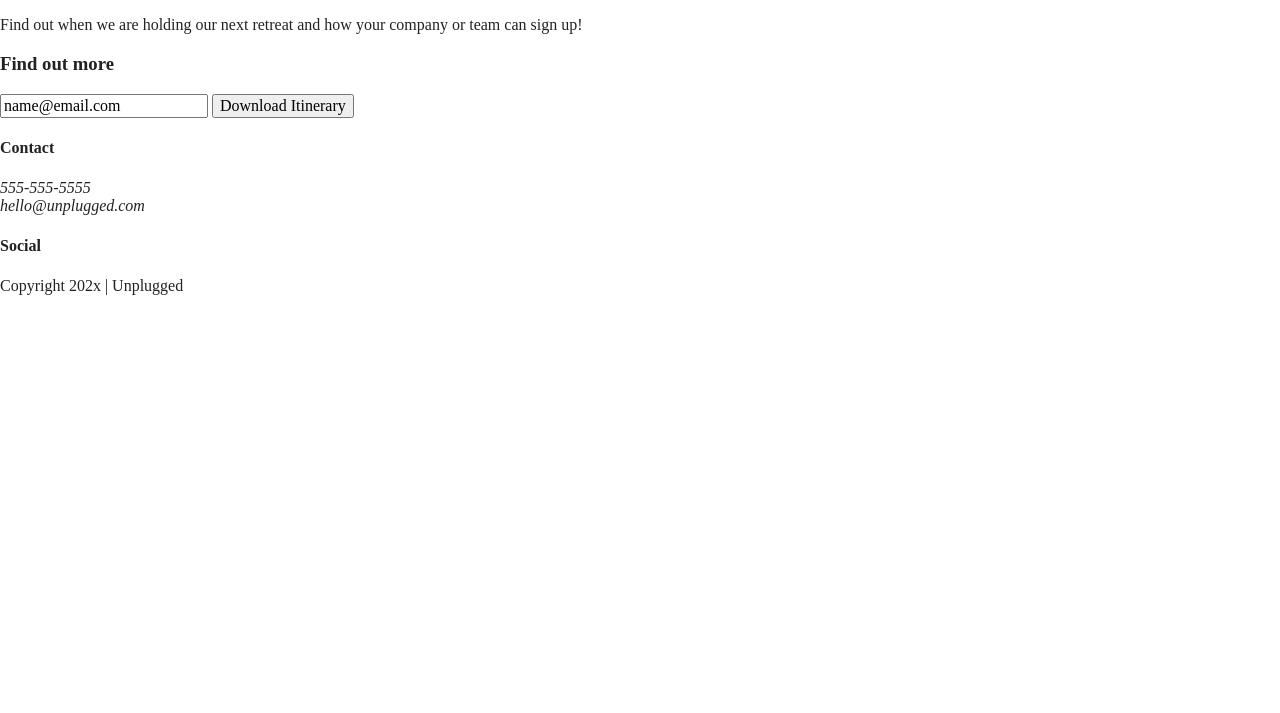
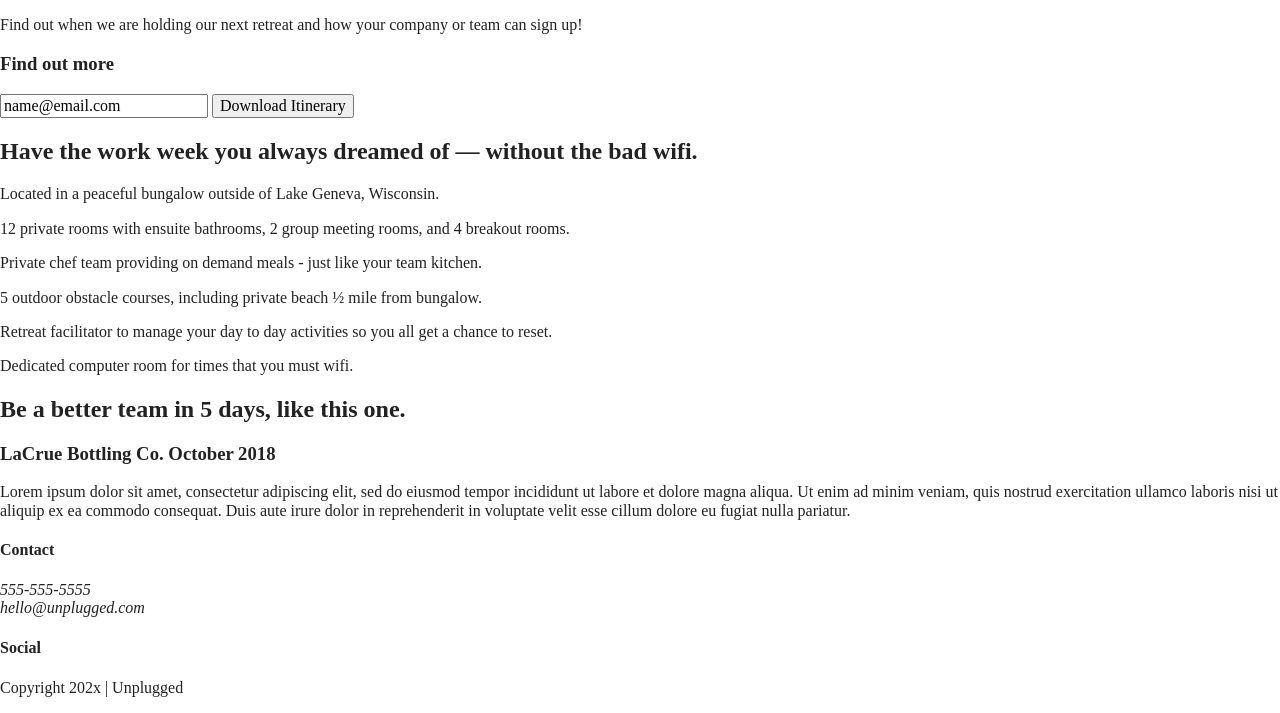
Before and after one commit to bwefler/responsive-website-project, a website built with Parcel: page index.html in a window 1280 px wide. Shown: the part 176-889 px from the top of the page. Before the commit the page ends 800 px from the top, so only its background shows below. Built offline with nearby package versions, Linux system fonts and the light colour scheme.

Commit message:
Finished coding index.html

```diff
--- a/index.html
+++ b/index.html
@@ -59,7 +59,59 @@
         </div><!-- end form -->
       </div> <!-- end content-wrapper -->
     </aside>
-  </main> <!-- main wrapper -->
+    <section class="features">
+      <div class="content-wrapper">
+        <h2>Have the work week you always dreamed of — without the bad wifi.</h2>
+        <div class="features-items">
+          <article>
+            <p class="fontawesome-icon"></p>
+            <p class="features-item-description">Located in a peaceful bungalow
+              outside of Lake Geneva, Wisconsin.</p>
+          </article>
+          <article>
+            <p class="fontawesome-icon"></p>
+            <p class="features-item-description">12 private rooms with ensuite
+              bathrooms, 2 group meeting rooms, and 4 breakout rooms.</p>
+          </article>
+          <article>
+            <p class="fontawesome-icon"></p>
+            <p class="features-item-description">Private chef team providing on
+              demand meals - just like your team kitchen.</p>
+          </article>
+          <article>
+            <p class="fontawesome-icon"></p>
+            <p class="features-item-description">5 outdoor obstacle courses,
+              including private beach ½ mile from bungalow.</p>
+          </article>
+          <article>
+            <p class="fontawesome-icon"></p>
+            <p class="features-item-description">
+              Retreat facilitator to manage your day to day activities so you all
+              get a chance to reset.</p>
+          </article>
+          <article>
+            <p class="fontawesome-icon"></p>
+            <p class="features-item-description">
+              Dedicated computer room for times that you must wifi.</p>
+          </article>
+        </div> <!-- end features-items -->
+        <section class="reviews">
+          <div class="content-wrapper">
+            <h2>Be a better team in 5 days, like this one.</h2>
+            <article>
+              <h3>LaCrue Bottling Co.
+                October 2018</h3>
+              <p>Lorem ipsum dolor sit amet, consectetur adipiscing elit, sed do eiusmod
+                tempor incididunt ut labore et dolore magna aliqua. Ut enim ad minim
+                veniam, quis nostrud exercitation ullamco laboris nisi ut aliquip ex ea
+                commodo consequat. Duis aute irure dolor in reprehenderit in voluptate
+                velit esse cillum dolore eu fugiat nulla pariatur.</p>
+            </article>
+          </div>
+        </section>
+      </div>
+    </section>
+  </main> <!-- main wrapper ends -->
   <footer>
     <div class="content-wrapper">
       <div class="footer-content">
@@ -71,7 +123,7 @@
               hello@unplugged.com
             </p>
           </address>
-        </div><!-- contact -->
+        </div><!-- contact ends -->
         <div class="social">
           <h4>Social</h4>
           <div class="social-icons"></div>
```
Lines whose indentation alone changed are shown as unchanged.
